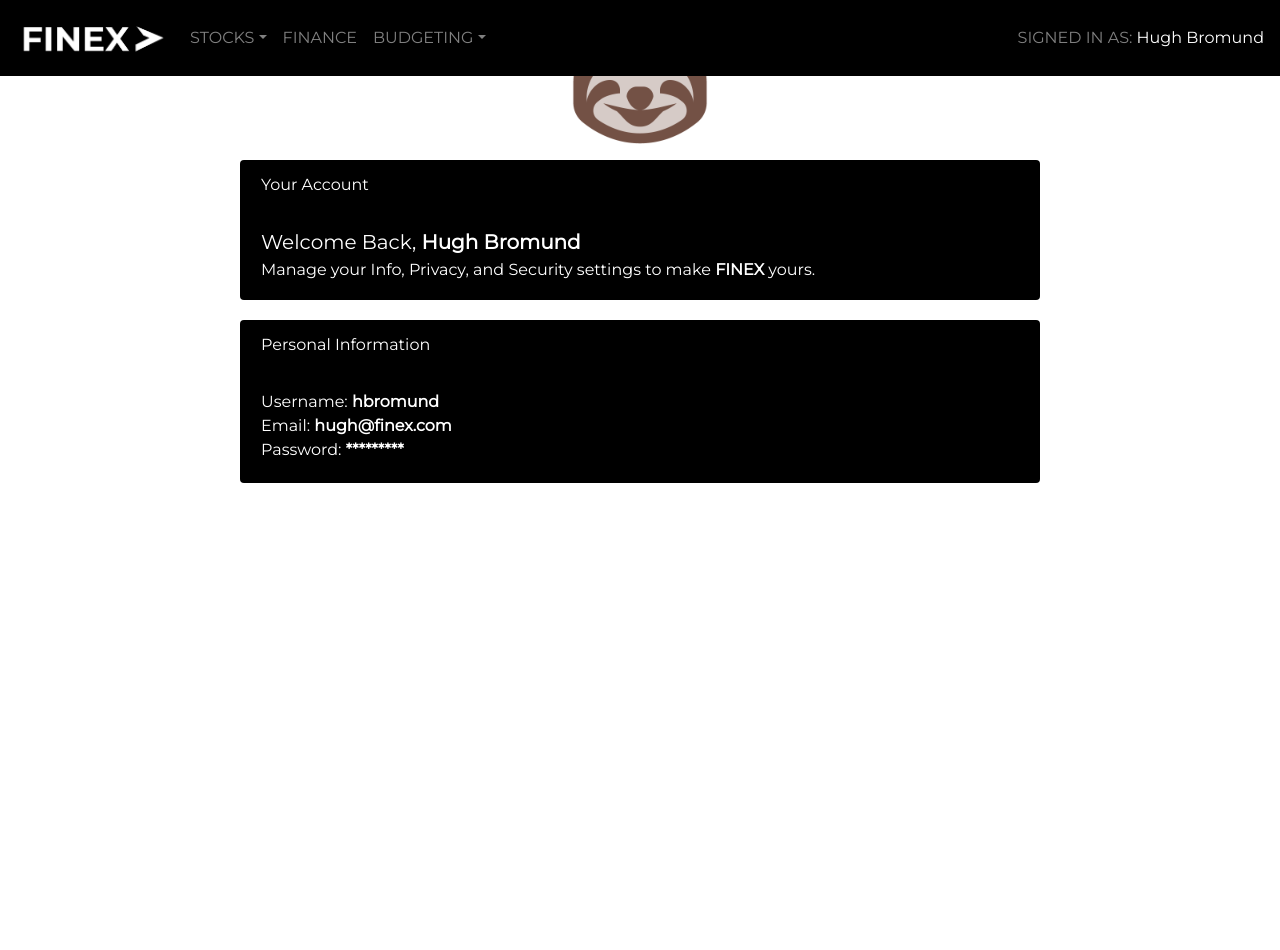
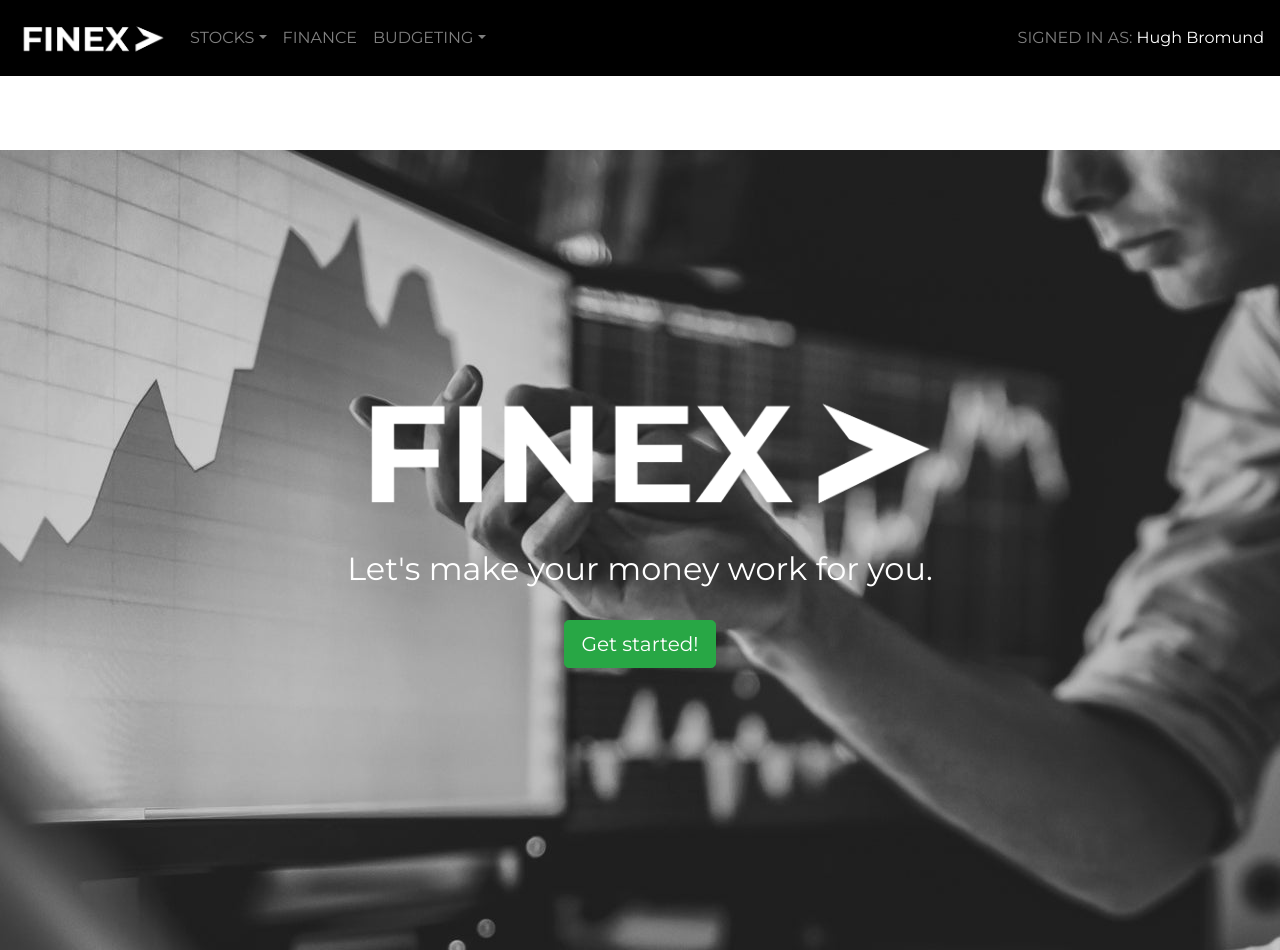
Before and after one commit to hughbromund/FINEX, a React (Create React App) app in the folder frontend/: page / in a window 1280 px wide. Before the commit the page ends 800 px from the top, so only its background shows below. Built offline with nearby package versions, Linux system fonts and the light colour scheme; what react-stockcharts would draw is missing.

Commit message:
Added the routing for the account page

```diff
--- a/frontend/src/App.js
+++ b/frontend/src/App.js
@@ -15,7 +15,9 @@ function App() {
       <div className={classes.navContainer}>
         <NavigationBar />
       </div>
-      <AccountPage />
+      <div className={classes.bodyDiv}>
+        <Routes />
+      </div>
     </div>
   );
 }
--- a/frontend/src/App.module.css
+++ b/frontend/src/App.module.css
@@ -8,8 +8,9 @@
 }
 .bodyDiv {
   padding-top: 75px;
-  padding-right: 10px;
+  /*padding-right: 10px;
   padding-left: 10px;
+  */
 }
 
 .navContainer {
--- a/frontend/src/components/NavigationBar.js
+++ b/frontend/src/components/NavigationBar.js
@@ -12,6 +12,8 @@ import history from "../routing/History";
 import { YOUR_STOCKS_PATH } from "../constants/Constants";
 import { REGISTRATION_PATH } from "../constants/Constants";
 import { SEARCH_STOCK_PATH } from "../constants/Constants";
+import { HOME_PATH } from "../constants/Constants"
+import { ACCOUNT_PATH } from "../constants/Constants"
 
 /*
  * Code Snippets borrowed From:
@@ -31,7 +33,7 @@ export default class NavigationBar extends Component {
           variant="dark"
           className={classes.navbar}
         >
-          <Navbar.Brand href="#home">
+          <Navbar.Brand onClick={() => history.push(HOME_PATH)}>
             <img
               src={require("../assets/img/logo-white.png")}
               className="d-inline-block align-top"
@@ -76,7 +78,7 @@ export default class NavigationBar extends Component {
             </Nav>
             <Form inline>
               <Navbar.Text>
-                SIGNED IN AS: <a onClick={() => history.push(REGISTRATION_PATH)} >Hugh Bromund</a>
+                SIGNED IN AS: <a onClick={() => history.push(ACCOUNT_PATH)} >Hugh Bromund</a>
               </Navbar.Text>
             </Form>
           </Navbar.Collapse>
--- a/frontend/src/constants/Constants.js
+++ b/frontend/src/constants/Constants.js
@@ -4,6 +4,7 @@ export const YOUR_STOCKS_PATH = '/yourstocks'
 export const SEARCH_STOCK_PATH = '/searchstock'
 export const REGISTRATION_PATH = '/registration'
 export const RESET_PASS_PATH = '/reset'
+export const ACCOUNT_PATH = '/account'
 
 /* Paths for API calls */
 export const STOCK_LIST_API = '/api/stock/auto/'
--- a/frontend/src/routing/Routes.js
+++ b/frontend/src/routing/Routes.js
@@ -11,6 +11,7 @@ import SearchStock from "../components/StockSearch/StockSearch";
 import Chart from "../components/Chart";
 import HomePage from "../components/HomePage";
 import NotFound from "../components/NotFound";
+import AccountPage from "../components/AccountPage"
 
 /* Paths */
 import { RESET_PASS_PATH } from "../constants/Constants";
@@ -18,6 +19,7 @@ import { SEARCH_STOCK_PATH } from "../constants/Constants";
 import { REGISTRATION_PATH } from "../constants/Constants";
 import { YOUR_STOCKS_PATH } from "../constants/Constants";
 import { HOME_PATH } from "../constants/Constants";
+import { ACCOUNT_PATH } from "../constants/Constants"
 
 function Routes() {
   return (
@@ -28,6 +30,7 @@ function Routes() {
         <Route path={RESET_PASS_PATH} component={ResetEmail} />
         <Route path={SEARCH_STOCK_PATH} component={SearchStock} />
         <Route path={YOUR_STOCKS_PATH} component={Chart} />
+        <Route path={ACCOUNT_PATH} component={AccountPage} />
         <Route path="*" component={NotFound} />
       </Switch>
     </Router>
```
